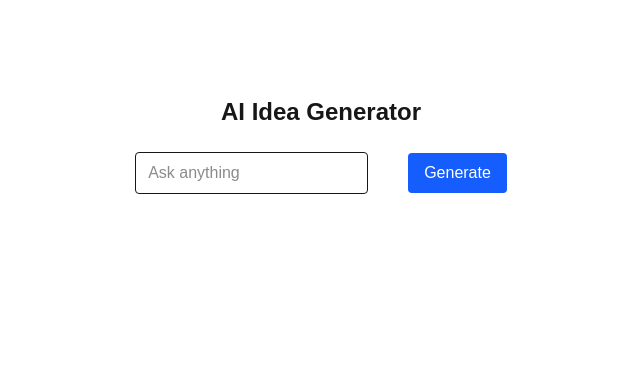
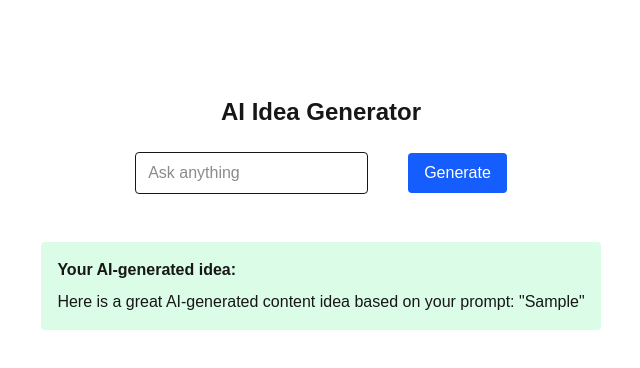
Before and after one commit to FannyPetersen/ai-idea-generator, a Next.js app: page / in a window 1280 px wide. Both pictures are taken after typing "Sample" into the empty fields and a click on the button "Generate". Shown: the top 368 px of the page, without its empty margins (319-959 px from the left). Built offline with nearby package versions, Linux system fonts and the light colour scheme.

Commit message:
Add mocked response from AI

```diff
--- /dev/null
+++ b/src/app/api/generate/route.ts
@@ -0,0 +1,15 @@
+import { NextRequest, NextResponse } from "next/server";
+
+export async function POST(req: NextRequest) {
+  const { prompt } = await req.json();
+
+  if (!prompt) {
+    return NextResponse.json({ error: "Prompt is required" }, { status: 400 });
+  }
+
+  // MOCKED response
+  const idea = `Here is a great AI-generated content idea based on your prompt: "${prompt}"`;
+
+  // Send back mocked response
+  return NextResponse.json({ idea });
+}
--- a/src/app/page.tsx
+++ b/src/app/page.tsx
@@ -1,12 +1,33 @@
 "use client";
 
+import { useState } from "react";
 import IdeaForm from "@/components/IdeaForm";
 
 export default function Home() {
+  const [idea, setIdea] = useState("");
+
+  const generateIdea = async (prompt: string) => {
+    const res = await fetch("/api/generate", {
+      method: "POST",
+      headers: { "Content-Type": "application/json" },
+      body: JSON.stringify({ prompt }),
+    });
+
+    const data = await res.json();
+    console.log("Response from API:", data);
+    setIdea(data.idea);
+  };
+
   return (
     <main className="min-h-screen flex flex-col items-center justify-start gap-6 pt-24">
       <h1 className="text-2xl font-bold">AI Idea Generator</h1>
-      <IdeaForm />
+      <IdeaForm onSubmit={generateIdea} />
+      {idea && (
+        <div className="mt-6 p-4 bg-green-100 rounded">
+          <h2 className="font-semibold mb-2">Your AI-generated idea:</h2>
+          <p>{idea}</p>
+        </div>
+      )}
     </main>
   );
 }
```
